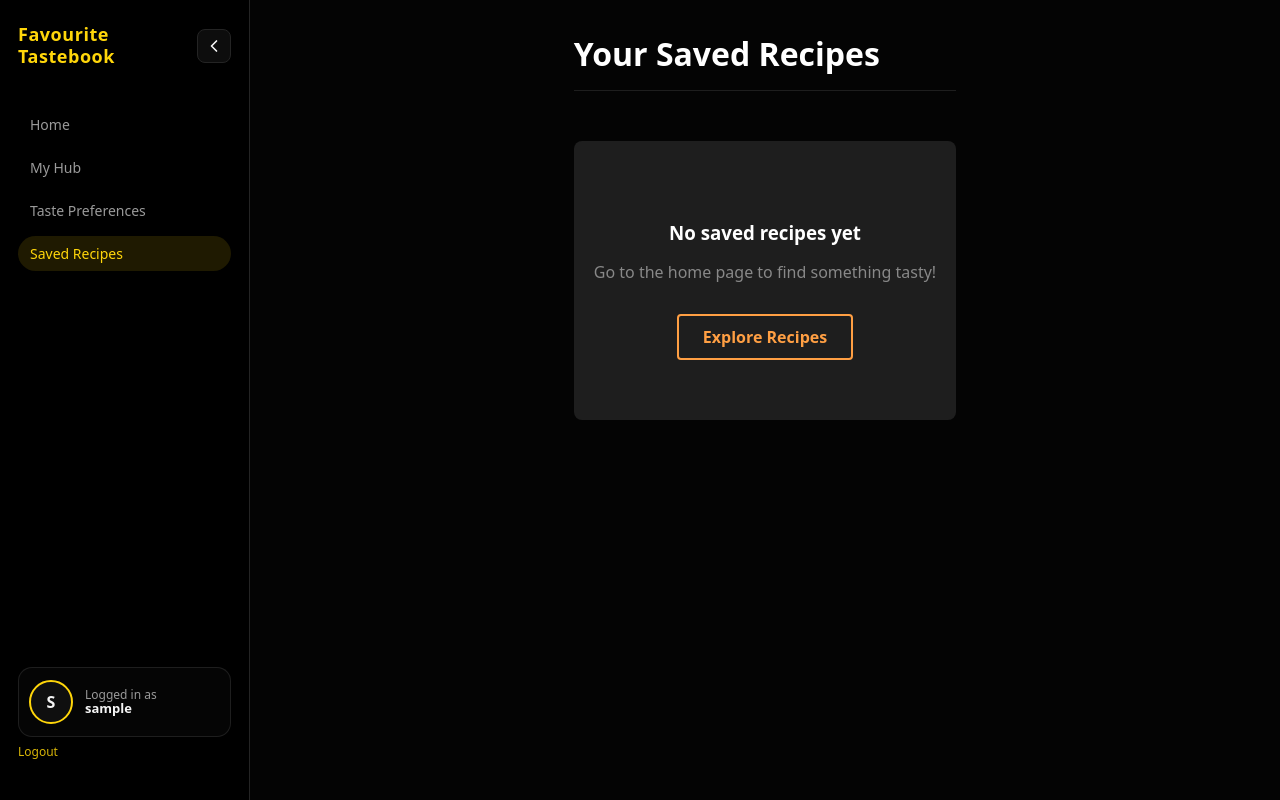
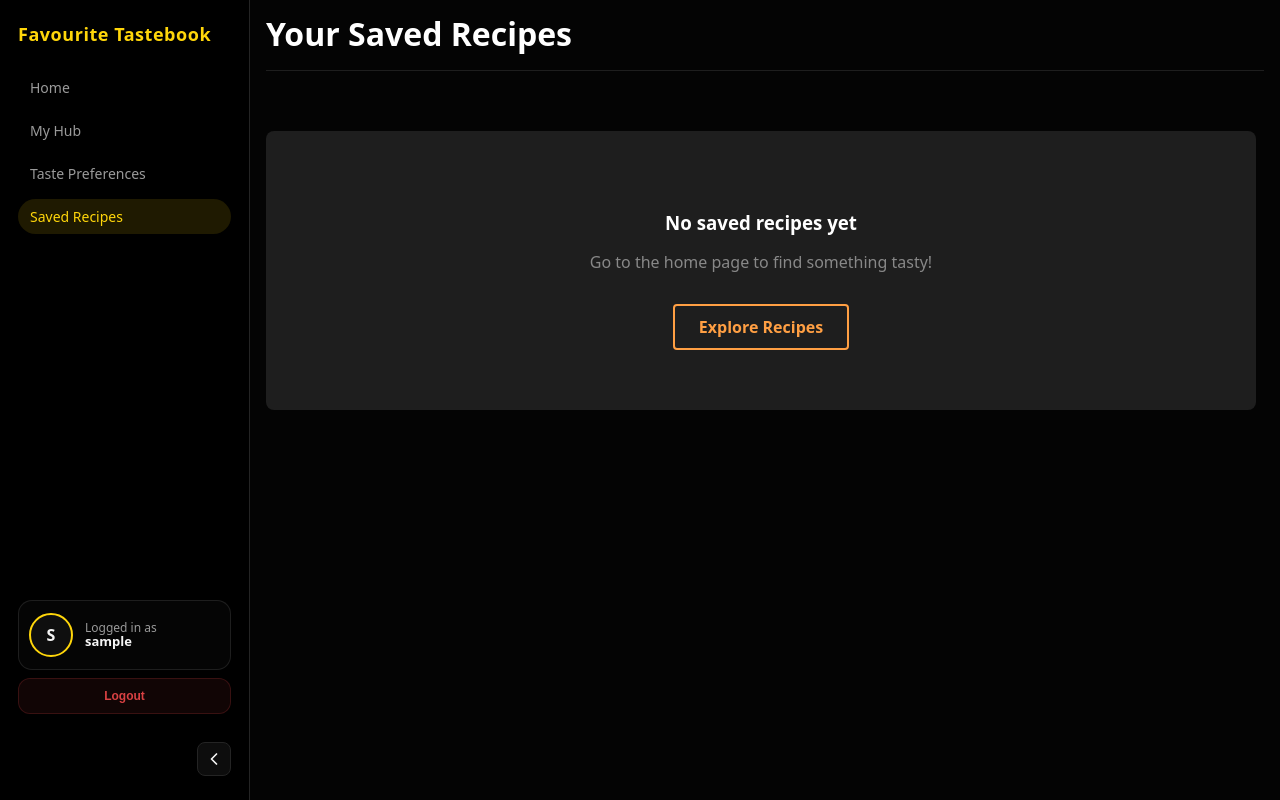
Before and after one commit to SueRix/Favourite-Tastebook, a Django app: page /home/saved/ in a window 1280 px wide. Run offline with Django 5.2, Linux system fonts and the light colour scheme; the visitor is signed in with stand-in values (Sample User, id 1); data comes from the database, SQL or seed files in the repository; data that the repository does not hold is empty; parts of the project's set-up code (start-up, migrations or seed data) failed here and were passed over; some libraries are stand-ins or nearby versions.

Commit message:
replaced button to one level with all blocks, some fixes sized. OPTIONALITY - Bad sizes with close button and profile details/logout form

```diff
--- a/favourite_tastebook/recipe_manager/static/css/saved.css
+++ b/favourite_tastebook/recipe_manager/static/css/saved.css
@@ -454,3 +454,58 @@ summary.active .toggle-icon {
         text-align: center;
     }
 }
+
+/* Ensure the main container fills the available height from .content */
+.container {
+    display: flex;
+    flex-direction: column;
+    height: 100%;
+    width: 100%;
+    max-width: 100%;
+    margin: 0;
+    padding: 0;
+    overflow: hidden;
+    box-sizing: border-box;
+}
+
+/* Keep header fixed at the top */
+.saved-header {
+    flex-shrink: 0;
+    margin-bottom: 20px;
+}
+
+/* Make the grid take remaining space and handle scrolling */
+.saved-grid {
+    flex: 1 1 auto;
+    overflow-y: auto;
+    padding-right: 8px;
+    padding-bottom: 24px;
+
+    /* Optional: custom scrollbar styling to match the app */
+    scrollbar-width: thin;
+    scrollbar-color: rgba(255, 255, 255, 0.2) rgba(0, 0, 0, 0.25);
+}
+
+.saved-grid::-webkit-scrollbar {
+    width: 6px;
+}
+
+.saved-grid::-webkit-scrollbar-track {
+    background: rgba(0, 0, 0, 0.25);
+    border-radius: 999px;
+}
+
+.saved-grid::-webkit-scrollbar-thumb {
+    background: rgba(255, 255, 255, 0.2);
+    border-radius: 999px;
+}
+
+.saved-grid::-webkit-scrollbar-thumb:hover {
+    background-color: rgba(255, 214, 10, 0.45);
+}
+
+/* Ensure empty state box is visible and centered if needed */
+.empty-state-box {
+    margin-top: 40px;
+    text-align: center;
+}
--- a/favourite_tastebook/static/css/base.css
+++ b/favourite_tastebook/static/css/base.css
@@ -55,7 +55,7 @@ body {
 }
 
 .nav-section {
-    margin-top: 16px;
+    margin-top: 0; /* Reduced from 16px to 0 to shrink the gap */
     display: flex;
     flex-direction: column;
     gap: 8px;
@@ -85,7 +85,8 @@ body {
     margin-top: auto;
     display: flex;
     flex-direction: column;
-    gap: 10px;
+    gap: 8px;
+    padding-bottom: 46px;
 }
 
 .sidebar-tip {
@@ -302,16 +303,29 @@ body {
 /* logout */
 
 .logout-form {
-    margin-top: -4px;
+    margin-top: 0;
+    width: 100%;
 }
 
 .logout-btn {
-    background: none;
-    border: none;
-    padding: 0;
+    display: flex;
+    align-items: center;
+    justify-content: center;
+    width: 100%;
+    padding: 10px 14px;
+    background: rgba(255, 77, 79, 0.08);
+    border: 1px solid rgba(255, 77, 79, 0.2);
+    border-radius: 12px;
+    color: var(--danger);
+    font-size: 13px;
+    font-weight: 600;
     cursor: pointer;
-    font: inherit;
-    color: var(--accent);
+    transition: all 0.2s ease;
+}
+
+.logout-btn:hover {
+    background: rgba(255, 77, 79, 0.15);
+    border-color: rgba(255, 77, 79, 0.4);
 }
 
 .logout-btn-small {
@@ -722,12 +736,13 @@ body {
 
 .sidebar-open-btn {
     display: none;
-    margin-bottom: 12px;
-    align-self: flex-start; /* Ensures button does not stretch horizontally */
 }
 
-.layout.sidebar-closed .sidebar-open-btn {
-    display: inline-flex;
+#sidebarCloseBtn {
+    position: absolute;
+    right: 18px;
+    bottom: 24px;
+    z-index: 100;
 }
 html, body {
     height: 100vh;
@@ -736,3 +751,27 @@ html, body {
     padding: 0;
     overflow: hidden; /* Handle scrolling strictly inside components */
 }
+
+.content {
+    flex: 1;
+    padding: 12px 16px;
+    display: flex;
+    flex-direction: column;
+    height: 100vh;
+    min-width: 0;
+    overflow: hidden;
+    position: relative; /* Anchor for absolute positioning */
+}
+
+.sidebar-open-btn {
+    display: none;
+    position: absolute;
+    left: 4px;
+    top: 95%;
+    z-index: 100;
+    bottom: 24px; /* Fixes distance from the bottom */
+}
+
+.layout.sidebar-closed .sidebar-open-btn {
+    display: inline-flex;
+}
```
